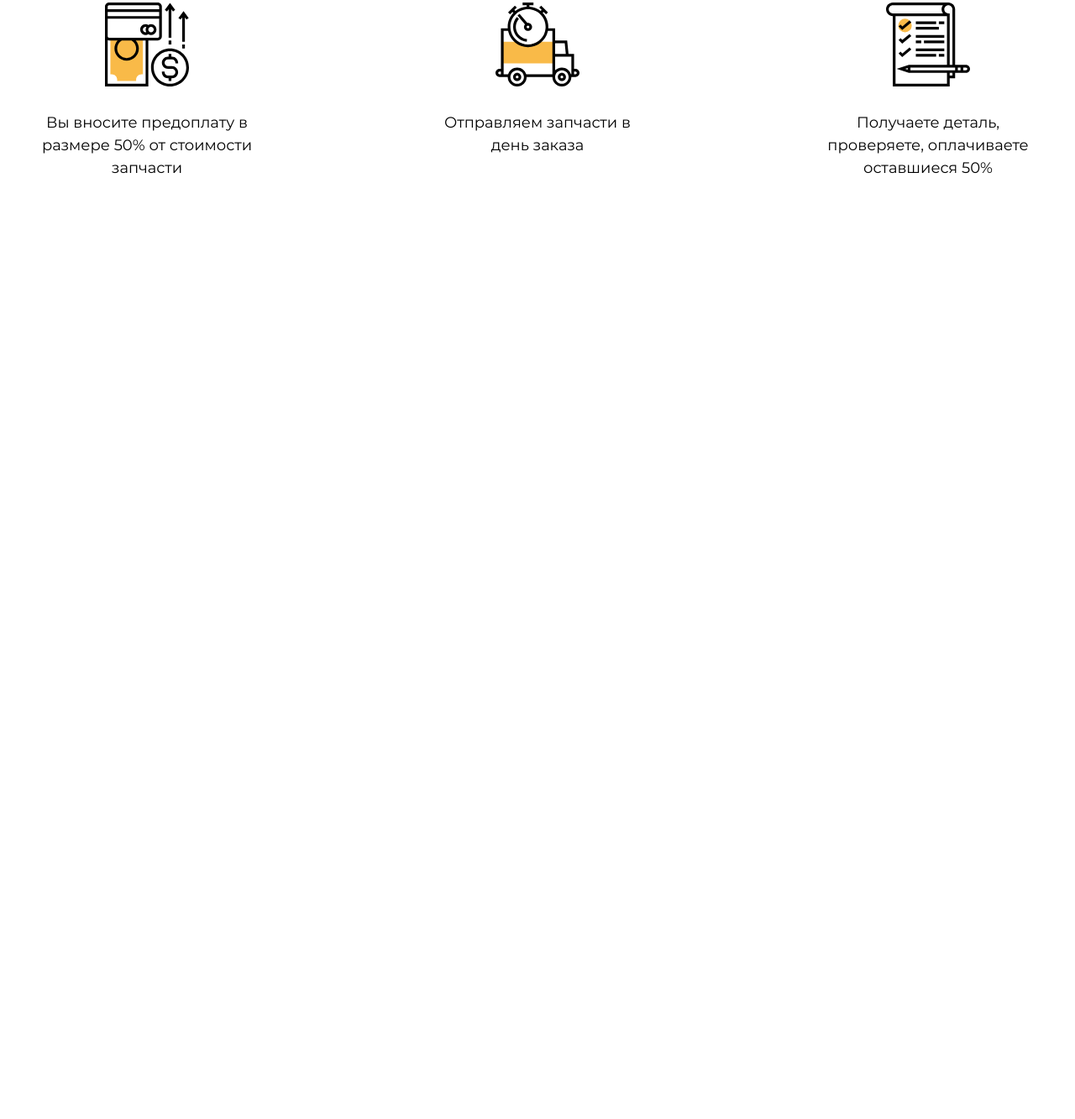
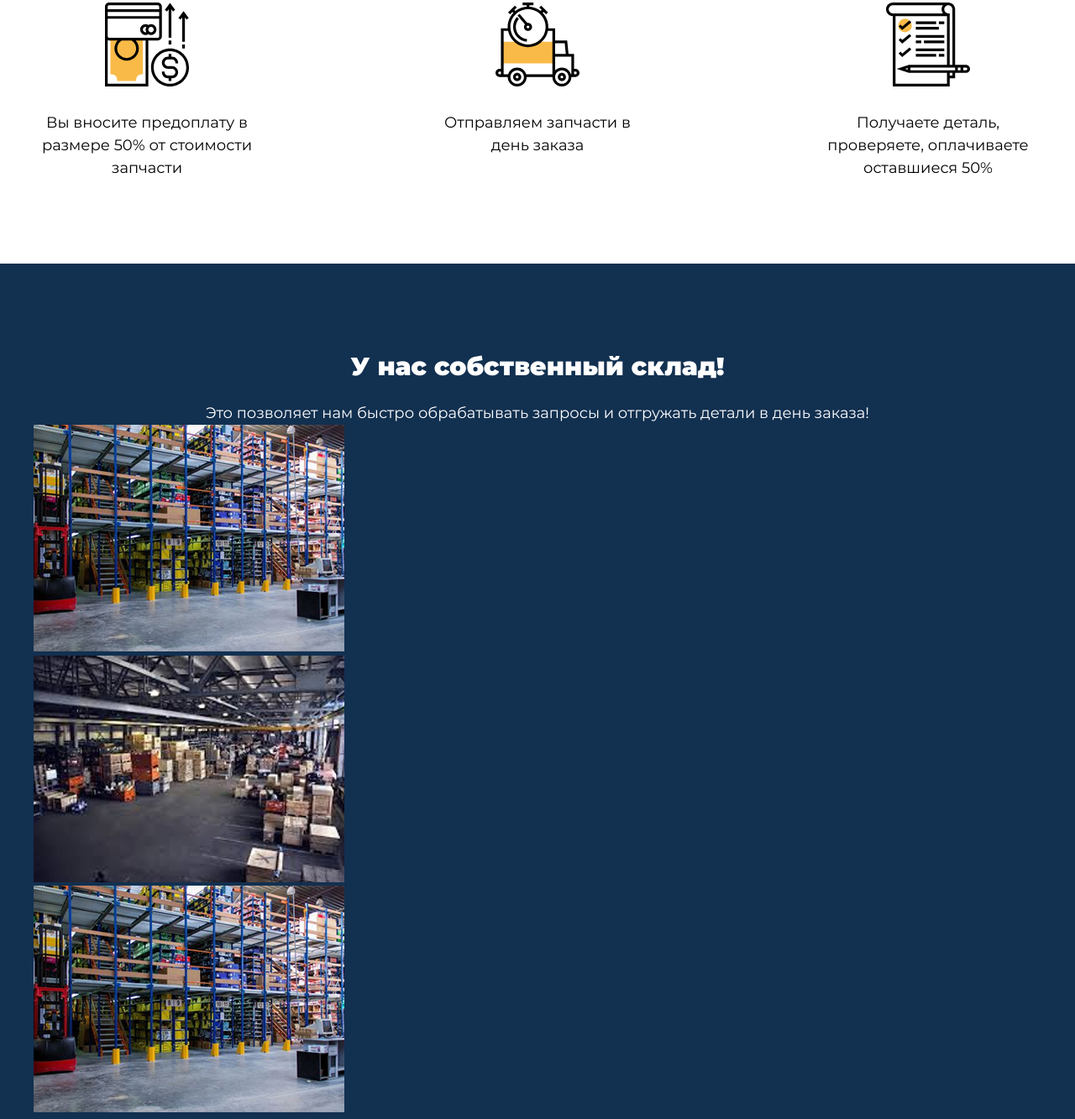
Before and after one commit to ilchenkovladislav/belaz, a website: page src/index.html in a window 1280 px wide. Shown: the part 5042-6375 px from the top of the page at 84% size. Before the commit the page ends 5356 px from the top, so only its background shows below. Drawn offline with nearby package versions, Linux system fonts and the light colour scheme; files that its build step writes are made by us from their sources.

Commit message:
Добавил блок storage

```diff
--- a/src/index.html
+++ b/src/index.html
@@ -246,6 +246,19 @@
                 </ul>
             </div>
         </section>
+
+        <section class="storage">
+            <div class="container">
+                <h2 class="secondary-title">У нас собственный склад!</h2>
+                <p class="under-title-text">Это позволяет нам быстро обрабатывать запросы и отгружать детали в день заказа!</p>
+
+                <ul class="storage__list">
+                    <li class="storage__item"><img src="img/storage-1.jpg" alt="Наш склад в Москве" srcset="img/storage-1@2x.jpg 2x"></li>
+                    <li class="storage__item"><img src="img/storage-2.jpg" alt="Наш склад в Москве" srcset="img/storage-2@2x.jpg 2x"></li>
+                    <li class="storage__item"><img src="img/storage-1.jpg" alt="Наш склад в Москве" srcset="img/storage-1@2x.jpg 2x"></li>
+                </ul>
+            </div>
+        </section>
     </main>
     <footer>
 
--- /dev/null
+++ b/src/scss/blocks/storage.scss
@@ -0,0 +1,17 @@
+.storage {
+    padding: 30px 0;
+    background-color: $blue;
+    color: $text-white;
+
+    @media (min-width: $tablet-screen) {
+        padding: 70px 0;
+    }
+
+    @media (min-width: $desktop-screen) {
+        padding: 100px 0;
+    }
+}
+
+.storage__list {
+    list-style: none;
+}
--- a/src/scss/style.scss
+++ b/src/scss/style.scss
@@ -10,3 +10,4 @@
 @import "./blocks/detail.scss";
 @import "./blocks/guarantee.scss";
 @import "./blocks/faq.scss";
+@import "./blocks/storage.scss";
```
Also changed, not shown: src/img/storage-1.jpg (added), src/img/storage-1@2x.jpg (added), src/img/storage-2.jpg (added), src/img/storage-2@2x.jpg (added).
